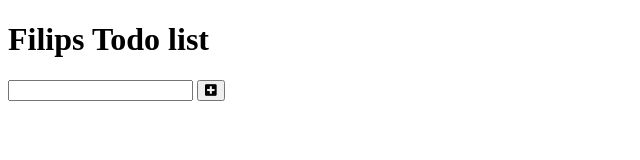
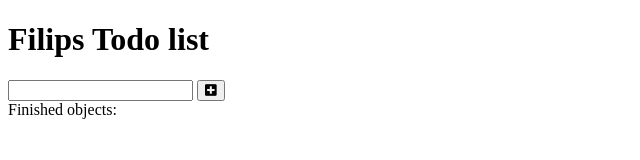
Before and after one commit to FilipEngbergs/Filips-todo-list, a website: page index.html in a window 1280 px wide. Shown: the whole page, without its empty margins (0-640 px from the left). Drawn offline with Linux system fonts and the light colour scheme.

Commit message:
Created a new div in main

```diff
--- a/index.html
+++ b/index.html
@@ -36,6 +36,7 @@
                 </button>
             </form>
             <div class="todo-container"></div>
+            <div class="submit-container">Finished objects:</div>
         </main>
     </body>
 </html>
```
